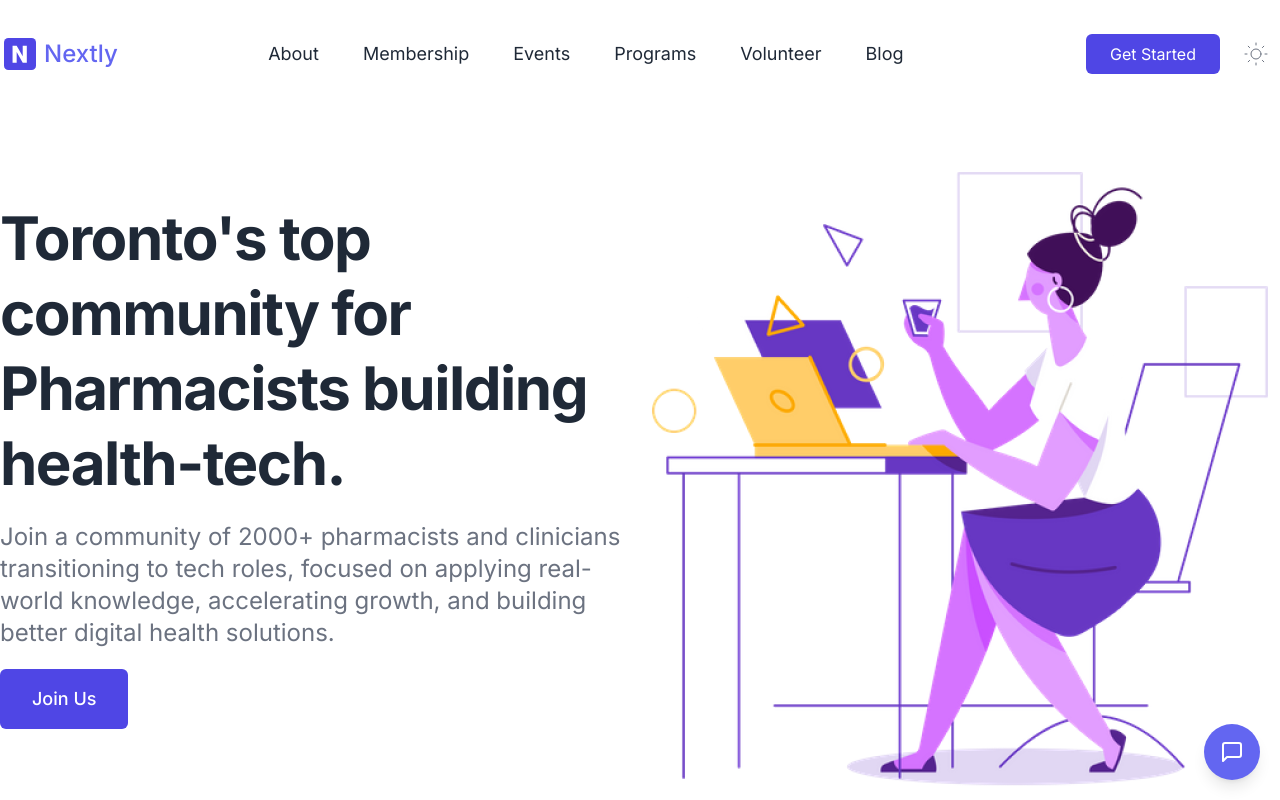
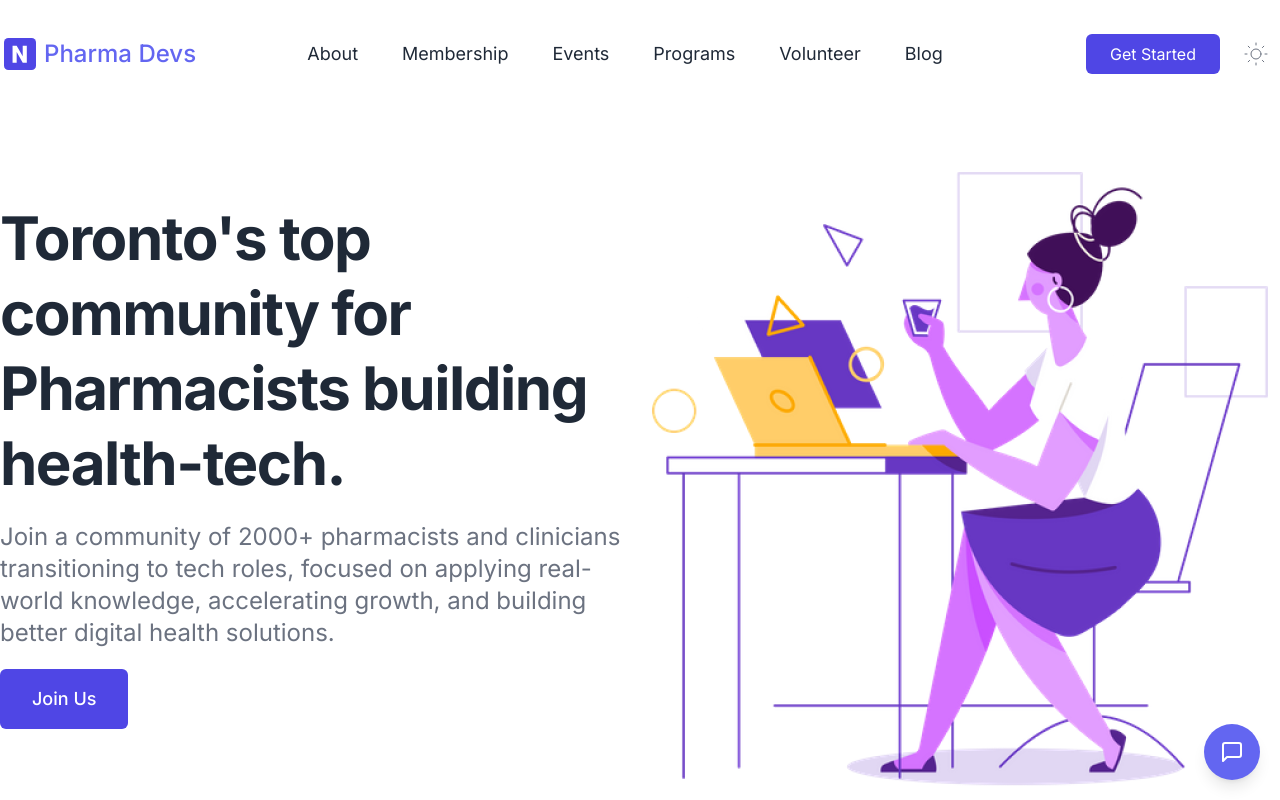
Before and after one commit to xeonmobius/pharmacydevs, a Next.js app: page / in a window 1280 px wide. Shown: the top 800 px of the page. Built offline with nearby package versions, Linux system fonts and the light colour scheme.

Commit message:
Update logo alt text and brand name in Navbar component

```diff
--- a/src/components/Navbar.tsx
+++ b/src/components/Navbar.tsx
@@ -24,12 +24,12 @@ export const Navbar = () => {
                 <Image
                   src="/img/logo.svg"
                   width="32"
-                  alt="N"
+                  alt="P"
                   height="32"
                   className="w-8"
                 />
               </span>
-            <span>Nextly</span>
+            <span>Pharma Devs</span>
           </span>
         </Link>
 
```
